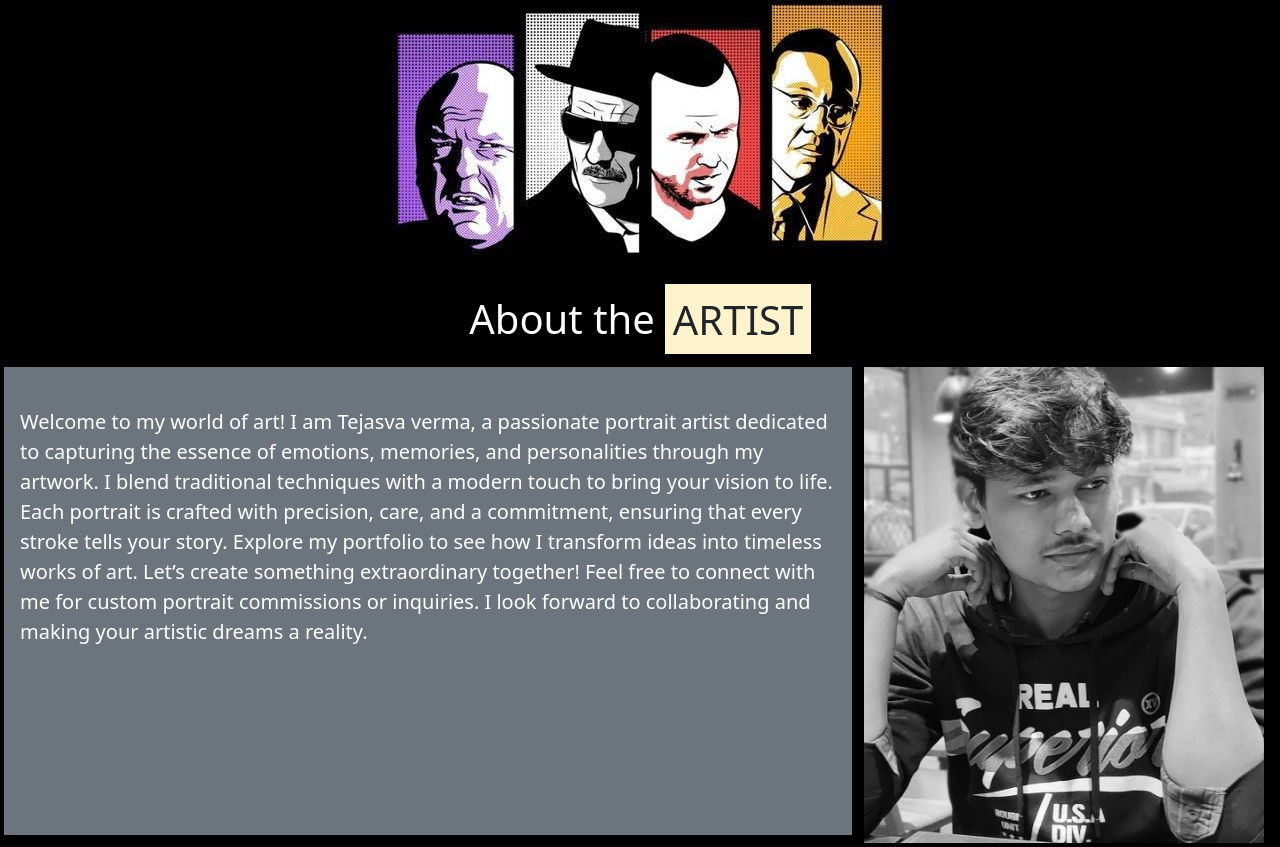
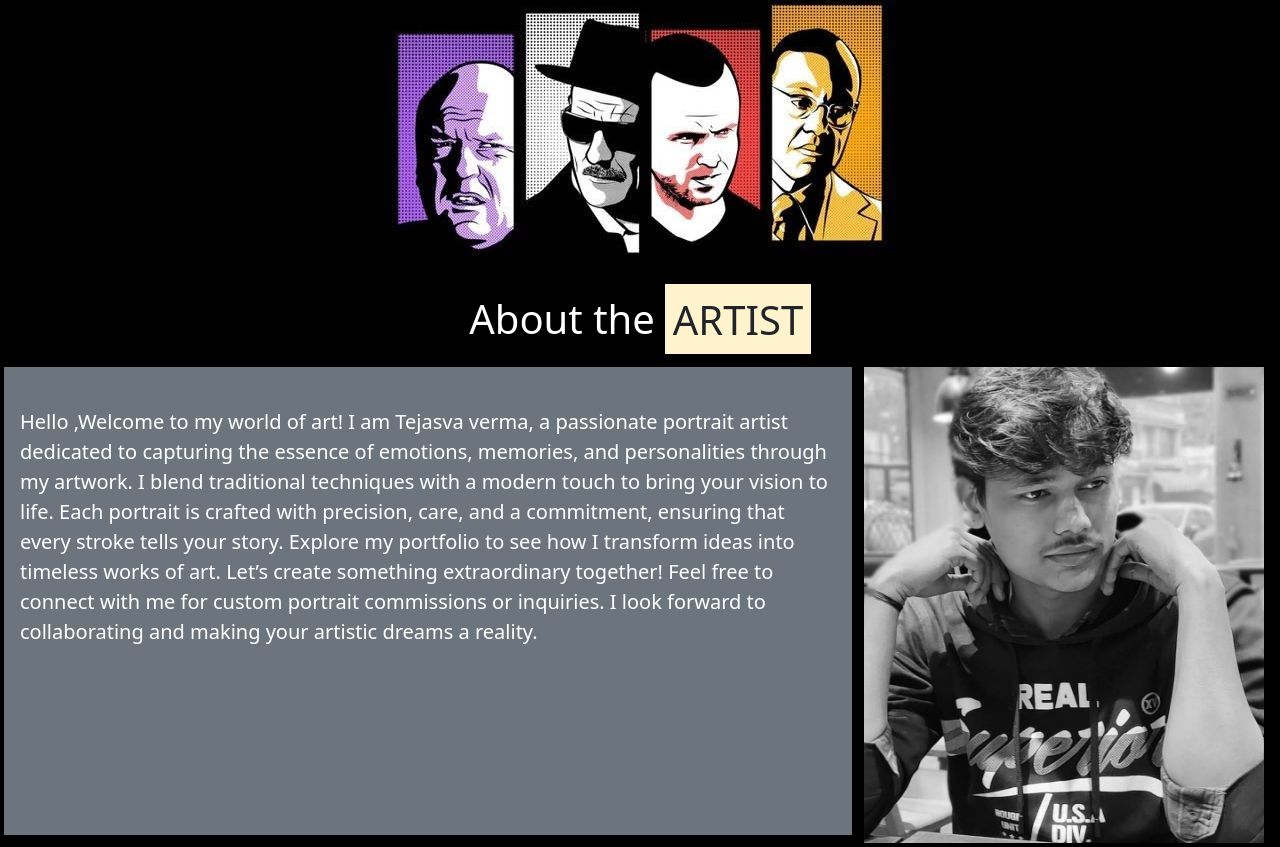
Before and after one commit to expeditive/portrait-selling-website, a Flask app: page / in a window 1280 px wide. Shown: the part 97-944 px from the top of the page. Run offline with Flask 3, Linux system fonts and the light colour scheme.

Commit message:
added hello

```diff
--- a/templates/home.html
+++ b/templates/home.html
@@ -16,7 +16,7 @@
           <div class="row">
             <div class="col-8 p-3 mb-2 bg-secondary text-white">
                 <p class="lead mt-4 mb-4">
-                  Welcome to my world of art! I am Tejasva verma, a passionate portrait artist dedicated to capturing the essence of emotions, memories, and personalities through my artwork. I blend traditional techniques with a modern touch to bring your vision to life.  Each portrait is crafted with precision, care, and a commitment, ensuring that every stroke tells your story. Explore my portfolio to see how I transform ideas into timeless works of art. Let’s create something extraordinary together!
+                   Hello ,Welcome to my world of art! I am Tejasva verma, a passionate portrait artist dedicated to capturing the essence of emotions, memories, and personalities through my artwork. I blend traditional techniques with a modern touch to bring your vision to life.  Each portrait is crafted with precision, care, and a commitment, ensuring that every stroke tells your story. Explore my portfolio to see how I transform ideas into timeless works of art. Let’s create something extraordinary together!
                   Feel free to connect with me for custom portrait commissions or inquiries. I look forward to collaborating and making your artistic dreams a reality.
                 </p>
             </div>
```
